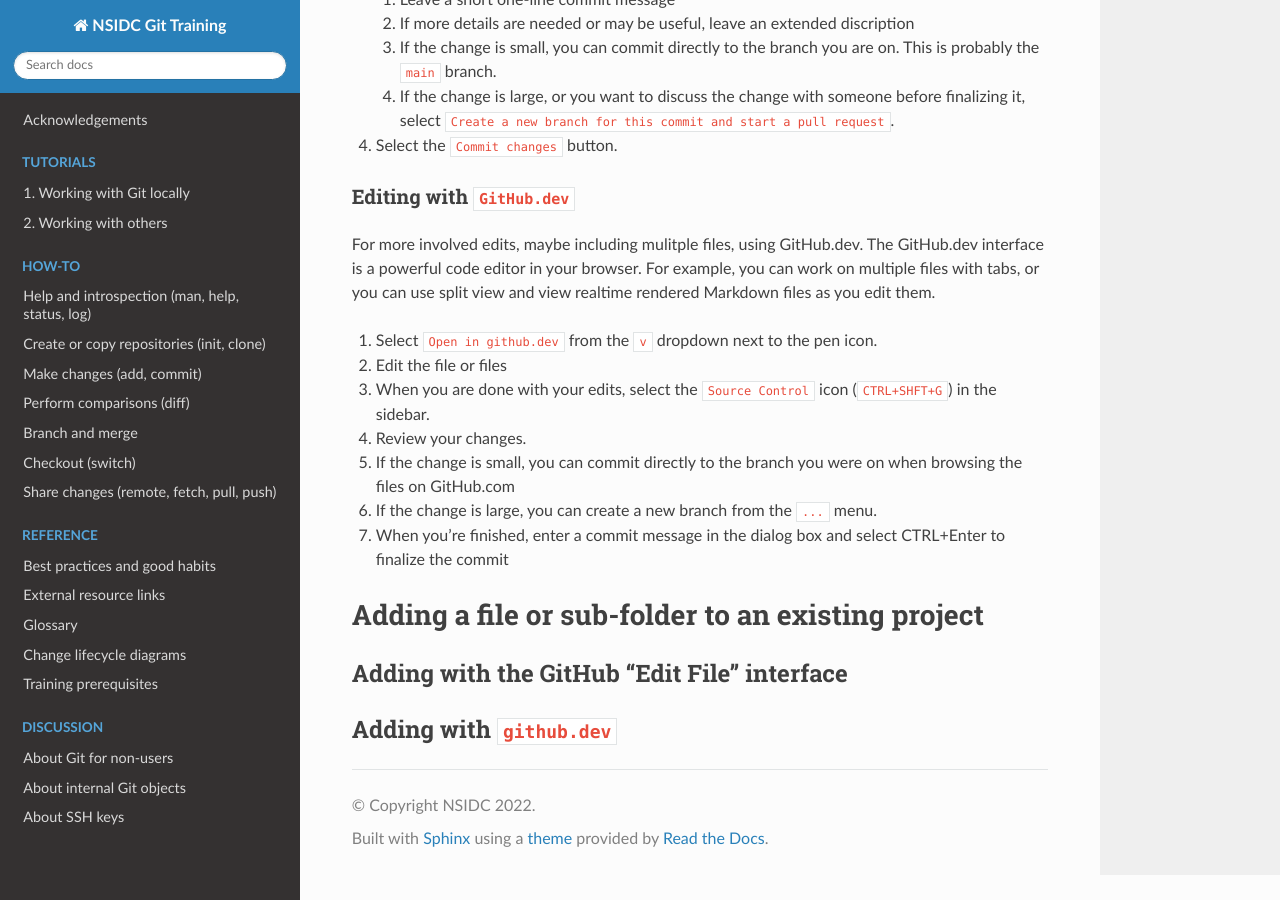
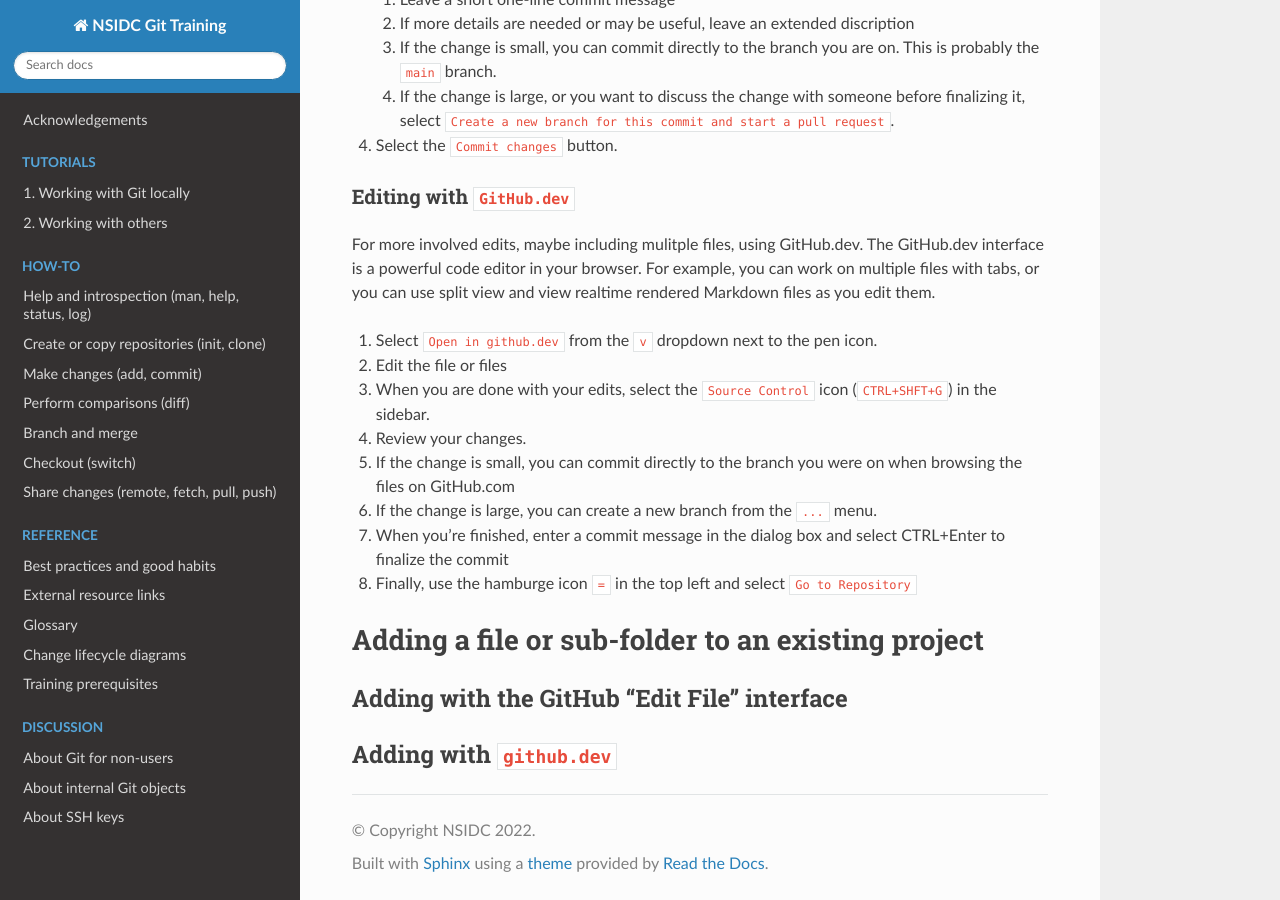
Before and after one commit to nsidc/git-training, a Sphinx documentation site: the page built from doc/tutorial/working-with-GitHub/50-working-with-existing-repositories.md, in a window 1280 px wide and 900 px high, scrolled down 544 px. Built offline with Sphinx 7.4.7 and the Read the Docs theme 2.0.0, drawn with Linux system fonts in a browser that asks for light colours.

Commit message:
Return to repository

```diff
--- a/doc/tutorial/working-with-GitHub/50-working-with-existing-repositories.md
+++ b/doc/tutorial/working-with-GitHub/50-working-with-existing-repositories.md
@@ -29,7 +29,8 @@ For more involved edits, maybe including mulitple files, using GitHub.dev. The G
 4. Review your changes.
 5. If the change is small, you can commit directly to the branch you were on when browsing the files on GitHub.com
 6. If the change is large, you can create a new branch from the `...` menu.
-5. When you're finished, enter a commit message in the dialog box and select CTRL+Enter to finalize the commit
+7. When you're finished, enter a commit message in the dialog box and select CTRL+Enter to finalize the commit
+8. Finally, use the hamburge icon `=` in the top left and select `Go to Repository`
 
 # Adding a file or sub-folder to an existing project
 
```
